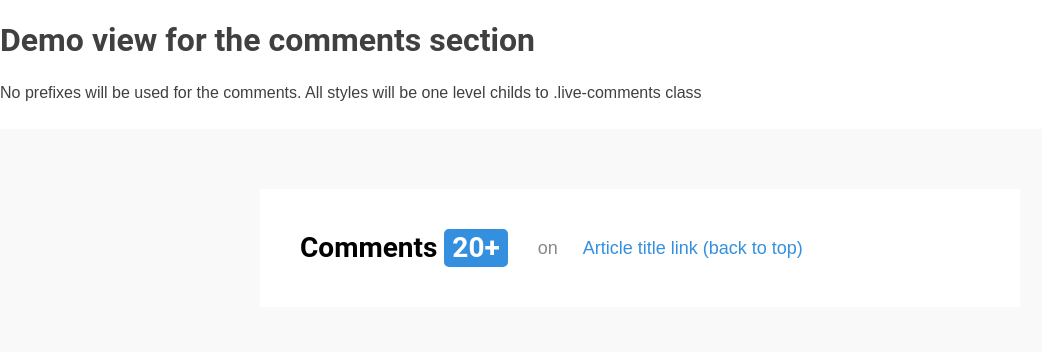
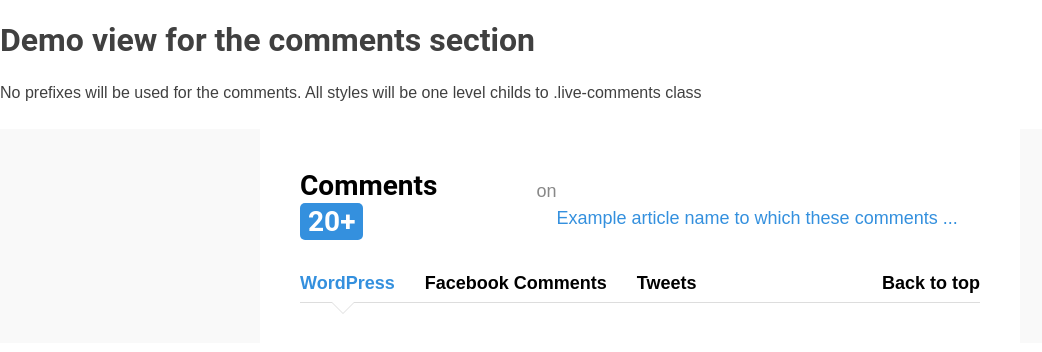
Before and after one commit to xavortm/live-comments, a website: page demo.html in a window 1280 px wide. Shown: the whole page, without its empty margins (0-1042 px from the left). Drawn offline with Linux system fonts and the light colour scheme.

Commit message:
Add tabs to the demo

```diff
--- a/assets/sass/base/_variables.scss
+++ b/assets/sass/base/_variables.scss
@@ -8,10 +8,11 @@ $global-width: 1200px;
 $breakpoint-mobile: 480px;
 
 
-// Standart set media queries
+// Standard mobile width
 $breakpoint-small: 	640px;
-$breakpoint-medium: 960px;
-$breakpoint-large: 	1200px;
+
+// The width of the comments wrapper.
+$breakpoint-medium: 760px;
 
 
 // Colors:
@@ -26,6 +27,8 @@ $color-secondary: $color-green; 	// Blue
 $color-accent: $color-orange;		// Orange
 $color-muted: #888;
 
+$color-borders: #ddd;
+
 // Fonts
 $font-serif: Georgia, "Times New Roman", serif;
 $font-sans: Roboto, "Open Sans", sans-serif;
--- a/assets/sass/components/_header.scss
+++ b/assets/sass/components/_header.scss
@@ -7,6 +7,7 @@
 	.article-information {
 		display: flex;
 		align-items: center;
+		margin-bottom: 30px;
 	}
 
 	.comments-title {
@@ -37,4 +38,17 @@
 			margin-left: $on-text-spacing;
 		}
 	}
+
+	// Responsive view.
+	@media (max-width: $breakpoint-medium) {
+		.article-information {
+			flex-flow: column;
+		}
+
+		.comments-article {
+			margin-left: 0;
+			margin-top: 5px;
+			text-align: center;
+		}
+	}
 }
--- /dev/null
+++ b/assets/sass/components/_tabs.scss
@@ -0,0 +1,72 @@
+// The different types of comments. The primary section are the WordPress
+// standard comments. The other two tabs so far are tweets and facebook comments.
+.live-comments {
+
+	// Quick setup
+	$tabs-spacing: 30px;
+	$tabs-spacing-bottom: 5px !default;
+
+	// Also selectably by .comments-tabs
+	.tabs {
+		border-bottom: 1px solid $color-borders;
+		padding-bottom: $tabs-spacing-bottom;
+	}
+
+	.tabs-list {
+		display: flex;
+	}
+
+	.tabs-item {
+		margin-right: $tabs-spacing;
+		font-weight: bold;
+		color: black;
+		font-size: 18px;
+		cursor: pointer;
+
+		&:hover {
+			color: $color-primary;
+		}
+	}
+
+	// Right aligned.
+	.right {
+		margin-left: auto;
+		margin-right: 0;
+	}
+
+	.back-to-top {
+
+	}
+
+	.active {
+		color: $color-primary;
+		position: relative;
+
+		&:after,
+		&:before {
+			content: '';
+			display: block;
+			position: absolute;
+			bottom: -100%;
+			width: 0;
+			height: 0;
+			border-style: solid;
+
+			// A little math to center the arrow.
+			left: calc( (100% - #{$tabs-spacing }) / 2 );
+			right: calc( 100% - #{$tabs-spacing } / 2 );
+		}
+
+		&:after {
+			top: calc(100% + #{$tabs-spacing-bottom} );
+			border-color: #fff  transparent transparent transparent;
+			border-width: 11px;
+		}
+
+		&:before {
+			top: calc(100% + #{$tabs-spacing-bottom + 1});
+			border-color: $color-borders transparent transparent transparent;
+			border-width: 11px;
+		}
+	}
+}
--- a/assets/sass/layout/_general.scss
+++ b/assets/sass/layout/_general.scss
@@ -1,12 +1,13 @@
+// Demo layout
 .live-comments-wrapper {
-	padding: 60px;
 	margin-top: 20px;
 	background: #f9f9f9;
 
 	// Demo positioning
 	.live-comments.demo {
 		margin: 0 auto;
-		width: 760px;
+		max-width: 760px;
+		width: 100%;
 		background: white;
 		padding: 40px;
 	}
--- a/assets/sass/master.scss
+++ b/assets/sass/master.scss
@@ -22,3 +22,4 @@
 // Primary sass file.
 @import "components/elements";
 @import "components/header";
+@import "components/tabs";
--- a/demo.html
+++ b/demo.html
@@ -16,8 +16,17 @@
 	<div class="lc live-comments demo">
 		<header class="article-information">
 			<h3 class="comments-title">Comments <span class="comments-count">20+</span></h3><!-- .comments-title -->
-			<p class="comments-article">on <a href="#">Article title link (back to top)</a></p><!-- .comments-article -->
+			<p class="comments-article">on <a href="#">Example article name to which these comments ...</a></p><!-- .comments-article -->
 		</header><!-- .article-information -->
+
+		<nav class="comments-tabs tabs">
+			<ul class="tabs-list">
+				<li class="tabs-item active">WordPress</li>
+				<li class="tabs-item">Facebook Comments</li>
+				<li class="tabs-item">Tweets</li>
+				<li class="tabs-item right">Back to top</li>
+			</ul><!-- .tabs-list -->
+		</nav><!-- .comments-tabs -->
 	</div><!-- .comments-wrappere -->
 
 	</section><!-- .live-comments-wrapper -->
```
Also changed, not shown: assets/css/master.css.
